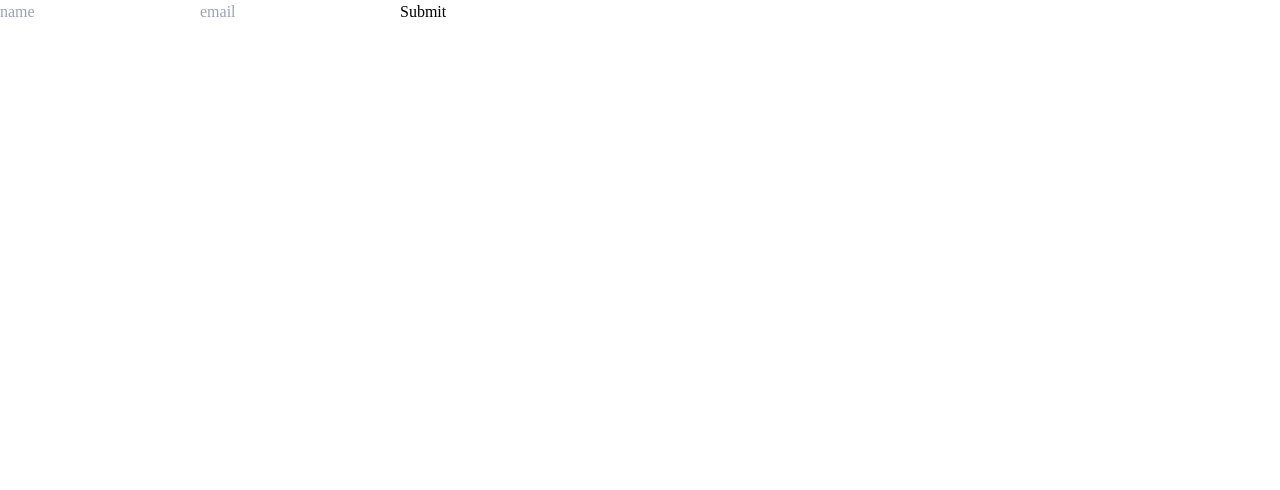
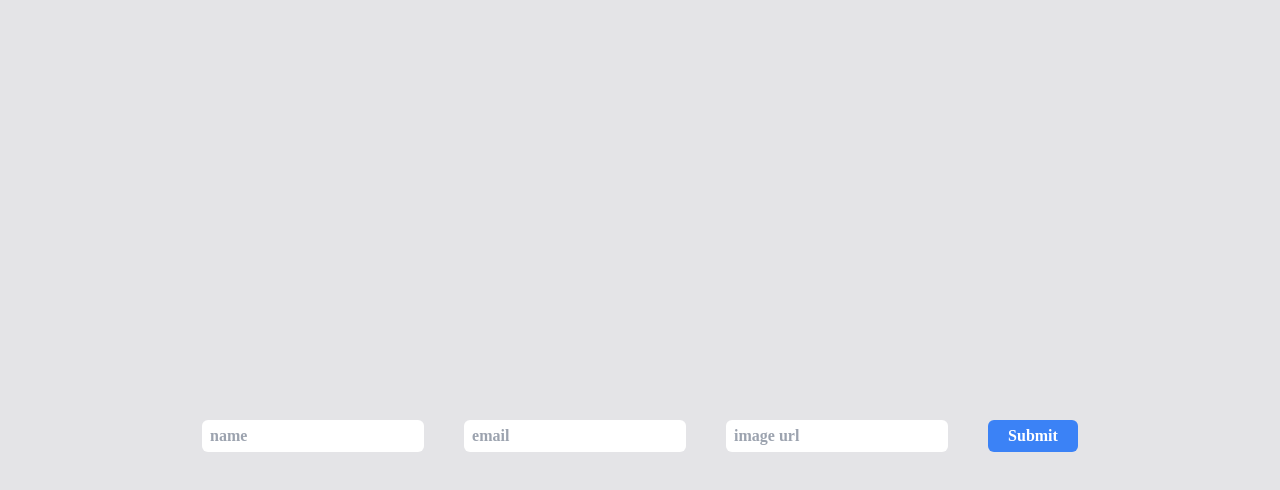
Before and after one commit to amandeep-singh-parihar/React-js, a React (Vite) app: page / in a window 1280 px wide. Shown: the top 490 px of the page. Built offline with nearby package versions, Linux system fonts and the light colour scheme.

Commit message:
learning form and all

```diff
--- /dev/null
+++ b/src/App_form.jsx
@@ -0,0 +1,26 @@
+import React, { useState } from "react";
+import Cards from "./Form Components/Cards";
+import Form from "./Form Components/Form";
+
+function App_form() {
+  const [users, setUsers] = useState([]);
+
+  const handleFormSubmitData=(data)=>{
+    setUsers([...users,data])
+  }
+
+  const handleRemove=(id)=>{
+    setUsers(()=>users.filter((item,index)=>index!=id))
+  }
+
+  return (
+    <div className="w-full h-screen bg-zinc-200 flex items-center justify-center">
+      <div className="container mx-auto">
+        <Cards handleRemove={handleRemove} users={users}/>
+        <Form handleFormSubmitData={handleFormSubmitData}/>
+      </div>
+    </div>
+  );
+}
+
+export default App_form;
--- /dev/null
+++ b/src/Form Components/Card.jsx
@@ -0,0 +1,24 @@
+import React from "react";
+
+function Card({user,handleRemove,id}) {
+  return (
+    <div>
+      <div className="w-52 h-full bg-zinc-100 rounded-lg flex flex-col items-center p-2">
+        <div className="image w-14 h-14 rounded-full bg-zinc-200 overflow-hidden">
+          <img className="h-full w-full object-cover object-[0%_10%]" src={user.image} alt="" />
+        </div>
+        <h1 className="mt-1 text-xl font-semibold ">{user.name}</h1>
+        <h4 className="opacity-60 text-xs font-semibold">{user.email}</h4>
+        <p className="mt-1 text-center text-xs font-semibold leading-1 tracking-tight">
+          ipsum, dolor sit amet consectetur adipisicing elit. Libero, distinctio
+          animi! Nulla! istinctio animi! Nulla!
+        </p>
+        <button onClick={()=>handleRemove(id)} className="px-3 py-1 bg-red-600 text-xs rounded-md font-semibold text-white mt-4">
+          Remove It
+        </button>
+      </div>
+    </div>
+  );
+}
+
+export default Card;
--- /dev/null
+++ b/src/Form Components/Cards.jsx
@@ -0,0 +1,14 @@
+import React from "react";
+import Card from "./Card";
+
+function Cards({users,handleRemove}) {
+  return (
+    <div className="w-full max-h-96 overflow-auto p-4 flex justify-center gap-4 flex-wrap">
+      {users.map((item, index) => {
+        return <Card handleRemove={handleRemove} id={index} user={item} key={index} />;
+      })}
+    </div>
+  );
+}
+
+export default Cards;
--- /dev/null
+++ b/src/Form Components/Form.jsx
@@ -0,0 +1,24 @@
+import React from 'react'
+import { useForm } from 'react-hook-form'
+
+function Form({handleFormSubmitData}) {
+
+    const{register,handleSubmit,reset} = useForm();
+    const handleFormSubmit=(data)=>{
+        handleFormSubmitData(data);
+        reset();
+    }
+
+  return (
+    <div className='mt-10 flex gap-10 justify-center'>
+        <form className='flex gap-10' onSubmit={handleSubmit(handleFormSubmit)}>
+            <input {...register('name')} className='rounded-md px-2 py-1 text-base font-semibold outline-none' type="text" placeholder='name'/>
+            <input {...register('email')} className='rounded-md px-2 py-1 text-base font-semibold outline-none' type="text" placeholder='email'/>
+            <input {...register('image')} className='rounded-md px-2 py-1 text-base font-semibold outline-none' type="text" placeholder='image url'/>
+            <input type="submit" className='rounded-md px-5 py-1 bg-blue-500 text-white font-semibold'/>
+        </form>
+    </div>
+  )
+}
+
+export default Form
--- a/src/main.jsx
+++ b/src/main.jsx
@@ -5,13 +5,20 @@
 import App3 from "./Form Handling/App3.jsx";
 import App4 from "./Form Handling/App4.jsx";
 import App5 from "./Form Handling/App5.jsx";
+import App_form from "./App_form.jsx";
 import "./index.css";
 
 ReactDOM.createRoot(document.getElementById("root")).render(
   <React.StrictMode>
-    <App5 />
+    <App_form />
   </React.StrictMode>
 );
+
+// ReactDOM.createRoot(document.getElementById("root")).render(
+//   <React.StrictMode>
+//     <App5 />
+//   </React.StrictMode>
+// );
 
 // ReactDOM.createRoot(document.getElementById("root")).render(
 //   <React.StrictMode>
```
